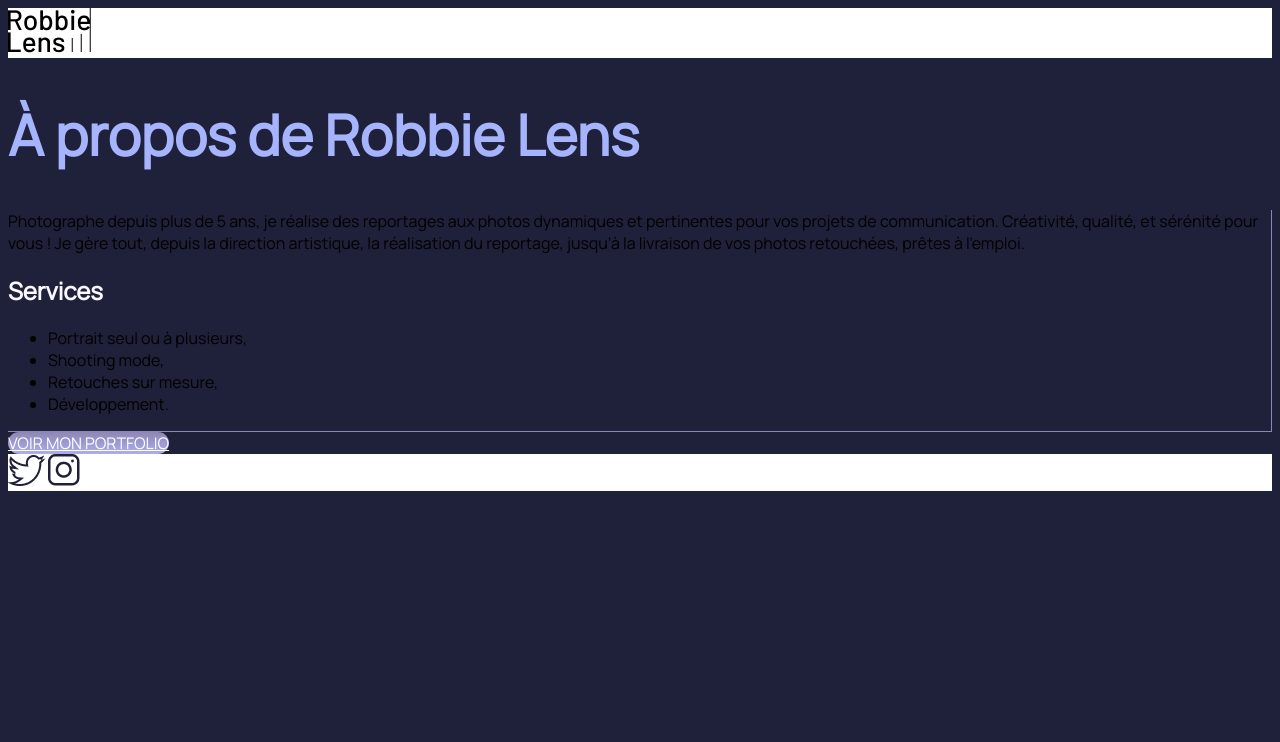
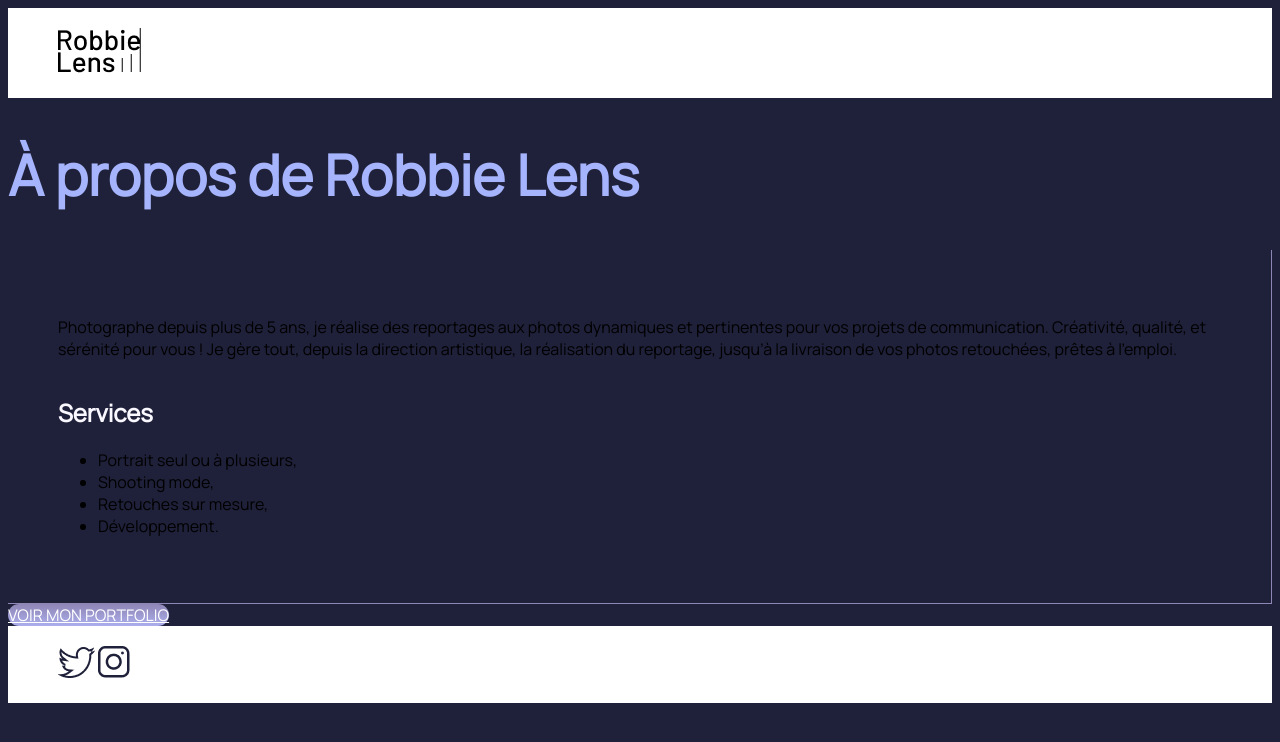
Before and after one commit to Pasot01/WebDesignOPP, a plain HTML site: page dossier-demo/a-propos.html in a window 1280 px wide. Drawn offline with Linux system fonts and the light colour scheme.

Commit message:
Ajout de margin et padding

```diff
--- a/styles.css
+++ b/styles.css
@@ -28,6 +28,7 @@ h1 {
 
 h2 {
     color: #F9F8FF;
+    margin-top: 1.5em;
 }
 
 p li {
@@ -42,6 +43,7 @@ body {
 header,
 footer {
     background-color: white;
+    padding: 20px 50px;
 }
 
 header img:hover,
@@ -60,9 +62,13 @@ footer img:hover {
     text-decoration: none;
 }
 
-
+section {
+    padding: 80px;
+}
 
 .apropos-contenu {
+    padding: 50px;
+    margin: auto;
     border-right: 1px solid #8e86b5;
     border-bottom: 1px solid #8e86b5;
 }
```
